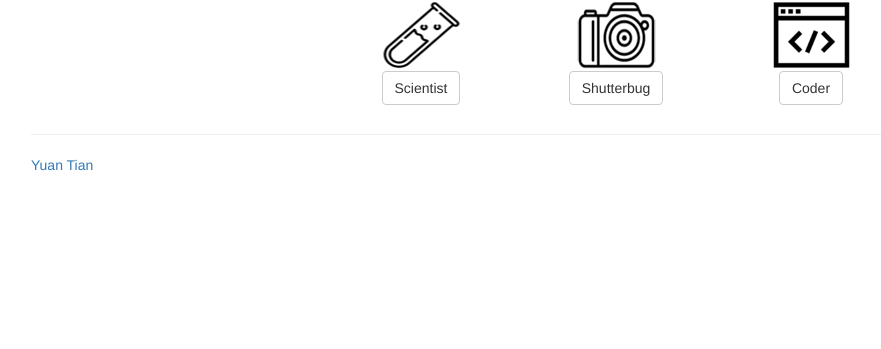
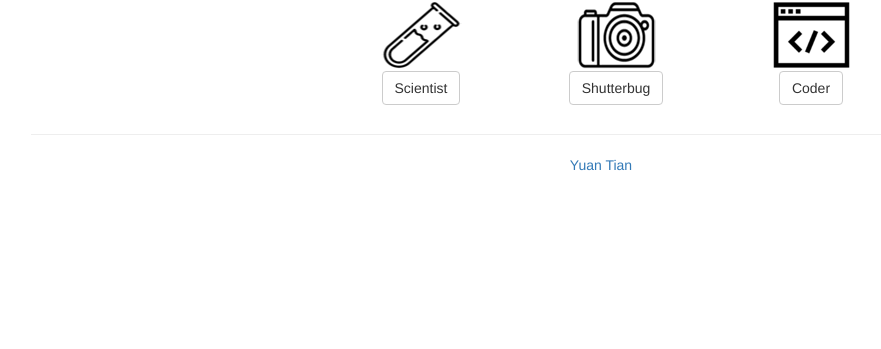
Before and after one commit to naity/mywebsite, a Django app: template home/templates/home/index.html in a window 1280 px wide. Shown: the part 551-900 px from the top of the page, without its empty margins (39-920 px from the left). Run offline with Django 3.2, Linux system fonts and the light colour scheme; the template is opened without the code that fills it, so the values that code supplies are empty; parts of the project's set-up code (start-up, migrations or seed data) failed here and were passed over; some libraries are stand-ins or nearby versions.

Commit message:
Update linkedin badge

```diff
--- a/home/templates/home/index.html
+++ b/home/templates/home/index.html
@@ -57,6 +57,7 @@
       </div>
     </div>
 
-    <div class="LI-profile-badge"  data-version="v1" data-size="medium" data-locale="en_US" data-type="horizontal" data-theme="light" data-vanity="ytianimmune"><a class="LI-simple-link" href='https://www.linkedin.com/in/ytianimmune?trk=profile-badge'>Yuan Tian</a></div>
+    <div class="LI-profile-badge in"  data-version="v1" data-size="medium" data-locale="en_US" data-type="horizontal" data-theme="light" data-vanity="ytianimmune">
+      <a class="LI-simple-link" href='https://www.linkedin.com/in/ytianimmune?trk=profile-badge' target="_blank">Yuan Tian</a></div>
     </div>
 {% endblock %}
```
